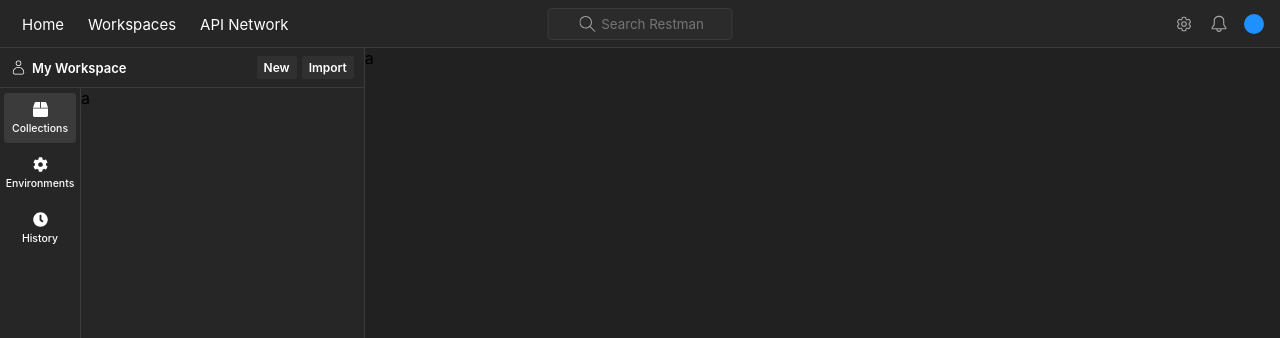
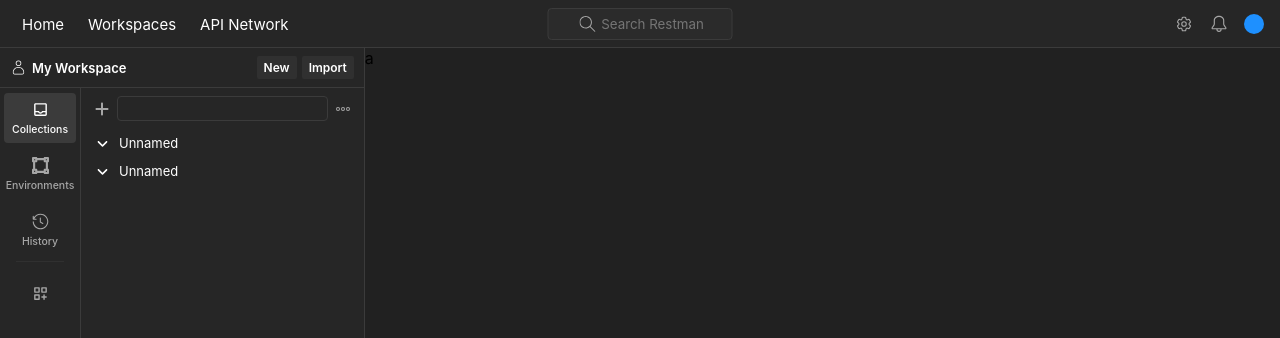
Before and after one commit to justheimsk/Restman, a React app: page / in a window 1280 px wide. Shown: the top 338 px of the page. Built offline with nearby package versions, Linux system fonts and the light colour scheme; the HTML template or start-up script is replaced by a standard one.

Commit message:
feat: start making panel style & elements

```diff
--- /dev/null
+++ b/src/components/Layout/Panel/Folder/Folder.style.scss
@@ -0,0 +1,41 @@
+.panel--folder {
+  display: flex;
+  align-items: center;
+  justify-content: space-between;
+  cursor: pointer;
+  height: 28px;
+  width: 100%;
+  color: var(--text-primary);
+  padding: 0 9px 0 15px;
+  font-size: 13px;
+
+  &>div {
+    gap: 10px;
+    display: flex;
+    align-items: center;
+  }
+
+  .panel--folder--actions {
+    font-size: 15px;
+    opacity: 0;
+
+    i {
+      width: 24px;
+      height: 24px;
+      cursor: pointer;
+      border-radius: 4px;
+
+      &:hover {
+        background-color: var(--border);
+      }
+    }
+  }
+
+  &:hover {
+    background-color: var(--hover);
+
+    .panel--folder--actions {
+      opacity: 1;
+    }
+  }
+}
--- /dev/null
+++ b/src/components/Layout/Panel/Folder/Folder.tsx
@@ -0,0 +1,27 @@
+import { FaAngleDown } from 'react-icons/fa6';
+import './Folder.style.scss';
+import { PiDotsThreeOutline } from 'react-icons/pi';
+
+export type FolderProps = {
+  label: string;
+};
+
+export function Folder(props: FolderProps) {
+  return (
+    <>
+      <div className="panel--folder">
+        <div>
+          <i>
+            <FaAngleDown />
+          </i>
+          <span>{props.label}</span>
+        </div>
+        <div className="panel--folder--actions">
+          <i>
+            <PiDotsThreeOutline />
+          </i>
+        </div>
+      </div>
+    </>
+  );
+}
--- a/src/components/Layout/Panel/Panel.style.scss
+++ b/src/components/Layout/Panel/Panel.style.scss
@@ -6,4 +6,46 @@
   border-top: none;
   border-left: none;
   border-bottom: none;
+  display: flex;
+  flex-direction: column;
+
+  #layout--panel--actions {
+    padding: 8px;
+    display: flex;
+    gap: 3px;
+    align-items: center;
+
+    i {
+      min-width: 25px;
+      min-height: 25px;
+      color: var(--text-secondary);
+      font-size: 16px;
+      font-weight: 200;
+      cursor: pointer;
+      border-radius: 4px;
+
+      &:hover {
+        background-color: var(--hover);
+      }
+    }
+
+    #panel--actions--search {
+      width: 100%;
+
+      input {
+        width: 100%;
+        background-color: var(--primary);
+        border: 1px solid var(--border);
+        height: 25px;
+        border-radius: 4px;
+        outline: none;
+        color: var(--text-primary);
+        padding-left: 10px;
+
+        &:hover {
+          background-color: var(--hover);
+        }
+      }
+    }
+  }
 }
--- a/src/components/Layout/Panel/Panel.tsx
+++ b/src/components/Layout/Panel/Panel.tsx
@@ -1,9 +1,28 @@
+import { FaPlus } from 'react-icons/fa6';
+import { Folder } from '@components/Layout';
 import './Panel.style.scss';
+import { PiDotsThreeOutline } from 'react-icons/pi';
 
 export function Panel() {
   return (
     <>
-      <div id="layout--panel">a</div>
+      <div id="layout--panel">
+        <div id="layout--panel--actions">
+          <i>
+            <FaPlus />
+          </i>
+          <div id="panel--actions--search">
+            <input type="text" />
+          </div>
+          <i>
+            <PiDotsThreeOutline />
+          </i>
+        </div>
+        <div id="layout--panel--folders">
+          <Folder label="Unnamed" />
+          <Folder label="Unnamed" />
+        </div>
+      </div>
     </>
   );
 }
--- a/src/components/Layout/Sidebar/Sidebar.style.scss
+++ b/src/components/Layout/Sidebar/Sidebar.style.scss
@@ -10,5 +10,11 @@
   flex-direction: column;
   align-items: center;
   padding: 5px 0;
-  gap: 5px;
+  gap: 6px;
+
+  .layout--sidebar--divider {
+    width: 60%;
+    height: 1px;
+    background-color: var(--hover);
+  }
 }
--- a/src/components/Layout/Sidebar/Sidebar.tsx
+++ b/src/components/Layout/Sidebar/Sidebar.tsx
@@ -1,14 +1,19 @@
-import { FaBox, FaClock, FaCog } from 'react-icons/fa';
+import { FaVectorSquare } from 'react-icons/fa';
 import './Sidebar.style.scss';
 import { SidebarButton } from '@components/Layout';
+import { MdOutlineInbox } from 'react-icons/md';
+import { GoHistory } from 'react-icons/go';
+import { TbCategoryPlus } from 'react-icons/tb';
 
 export function Sidebar() {
   return (
     <>
       <div id="layout--sidebar">
-        <SidebarButton active icon={<FaBox />} label="Collections" />
-        <SidebarButton icon={<FaCog />} label="Environments" />
-        <SidebarButton icon={<FaClock />} label="History" />
+        <SidebarButton active icon={<MdOutlineInbox />} label="Collections" />
+        <SidebarButton icon={<FaVectorSquare />} label="Environments" />
+        <SidebarButton icon={<GoHistory />} label="History" />
+        <div className="layout--sidebar--divider" />
+        <SidebarButton icon={<TbCategoryPlus />} />
       </div>
     </>
   );
--- a/src/components/Layout/Sidebar/SidebarButton/SidebarButton.style.scss
+++ b/src/components/Layout/Sidebar/SidebarButton/SidebarButton.style.scss
@@ -4,7 +4,7 @@
   min-height: 50px;
   max-height: 50px;
   border-radius: 4px;
-  color: var(--text-primary);
+  color: var(--text-secondary);
   font-size: 10.5px;
   font-weight: 550;
   display: flex;
@@ -15,14 +15,16 @@
   gap: 5px;
 
   i {
-    font-size: 15px;
+    font-size: 17px;
   }
 
   &.sidebar-button__active {
     background-color: var(--border);
+    color: var(--text-primary);
   }
 
   &:hover {
     background-color: var(--hover);
+    color: var(--text-primary);
   }
 }
--- a/src/components/Layout/Sidebar/SidebarButton/SidebarButton.tsx
+++ b/src/components/Layout/Sidebar/SidebarButton/SidebarButton.tsx
@@ -1,7 +1,7 @@
 import './SidebarButton.style.scss';
 
 export type SidebarButtonProps = {
-  label: string;
+  label?: string;
   icon: React.ReactNode;
   active?: boolean;
 };
@@ -13,7 +13,7 @@
         className={`sidebar-button ${props.active ? 'sidebar-button__active' : ''}`}
       >
         <i>{props.icon}</i>
-        <span>{props.label}</span>
+        {props.label && <span>{props.label}</span>}
       </div>
     </>
   );
--- a/src/components/Layout/index.ts
+++ b/src/components/Layout/index.ts
@@ -3,3 +3,4 @@
 export * from './Sidebar/Sidebar';
 export * from './Panel/Panel';
 export * from './Sidebar/SidebarButton/SidebarButton';
+export * from './Panel/Folder/Folder';
```
